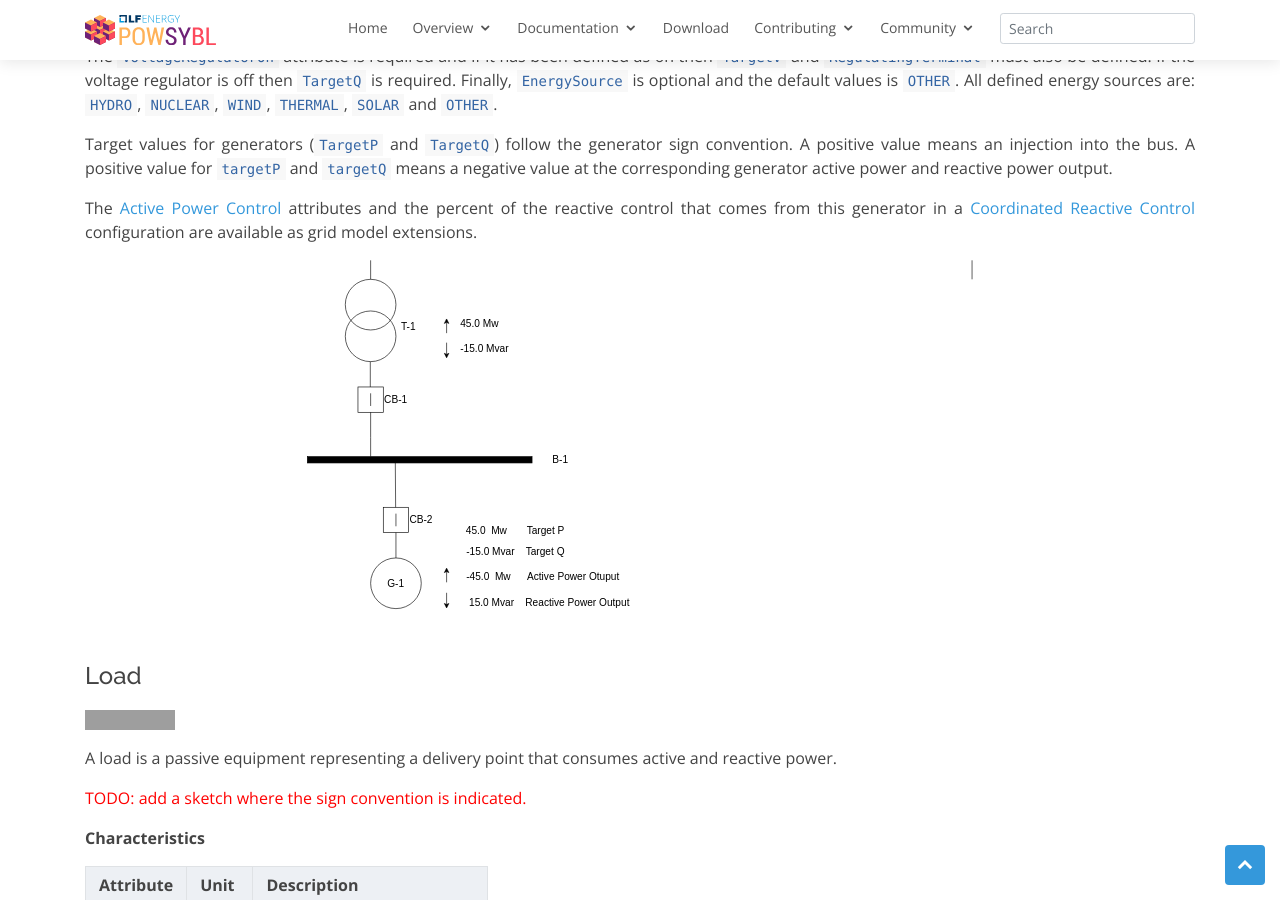
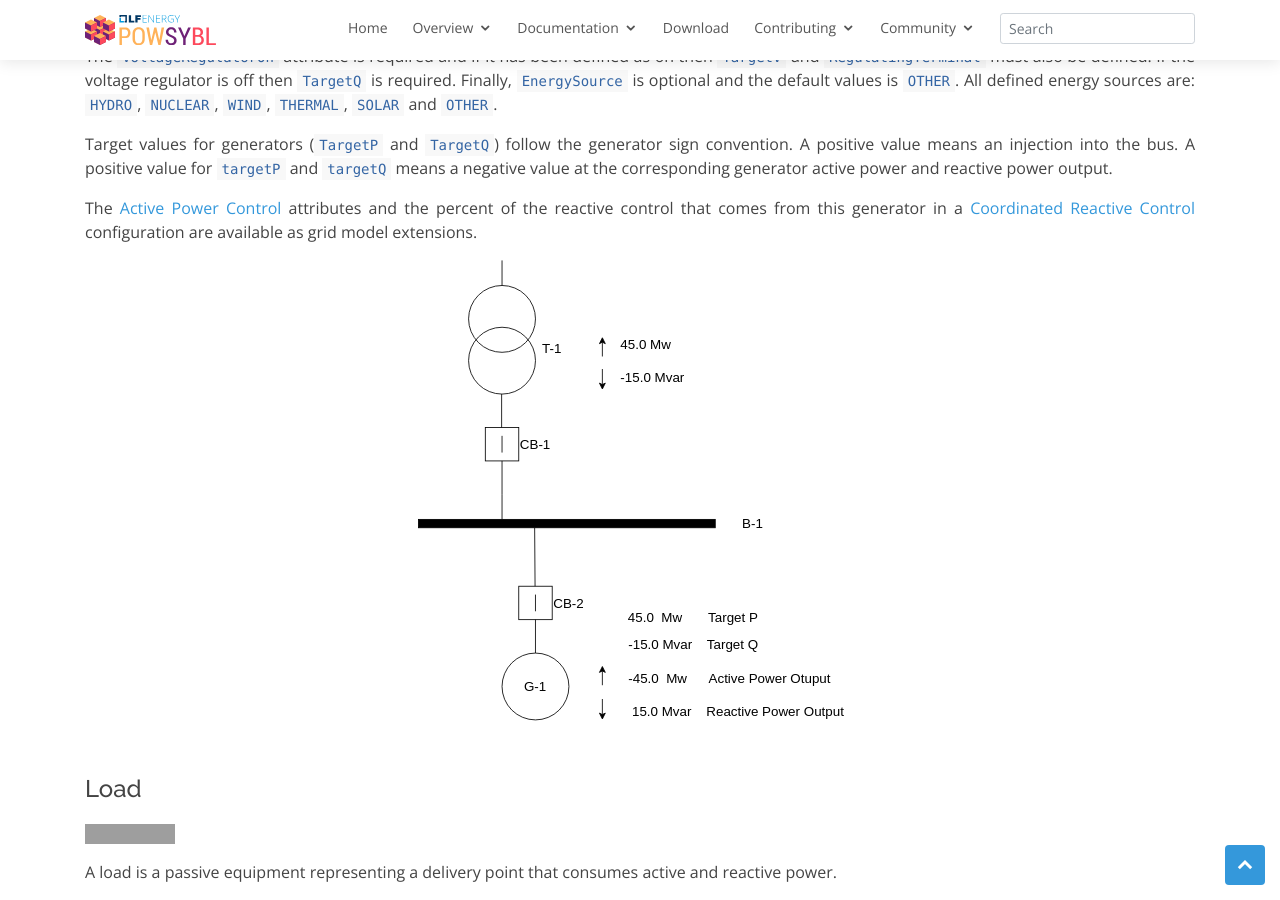
Before and after one commit to powsybl/powsybl.github.io, a Jekyll site: the page built from pages/documentation/grid/model/index.md, in a window 1280 px wide and 900 px high, scrolled down 4880 px. Built offline with Jekyll 4.4.1, drawn with Linux system fonts in a browser that asks for light colours; our own code applies the rules of GitHub Pages for plain Markdown files; grey boxes are pictures that could not be loaded.

Commit message:
Minor edits
Signed-off-by: José Antonio Marqués <marquesja@aia.es>

```diff
--- a/pages/documentation/grid/model/index.md
+++ b/pages/documentation/grid/model/index.md
@@ -111,7 +111,7 @@
 
 The [Active Power Control](extensions.md#active-power-control) attributes and the percent of the reactive control that comes from this generator in a [Coordinated Reactive Control](extensions.md#coordinated-reactive-control) configuration are available as grid model extensions.
 
-![GeneratorSignConvention](img/index/generator-sign-convention.svg){: width="60%" .center-image}
+![GeneratorSignConvention](img/index/generator-sign-convention.svg){: width="40%" .center-image}
 
 #### Load
 [![Javadoc](https://img.shields.io/badge/-javadoc-blue.svg)](https://javadoc.io/doc/com.powsybl/powsybl-core/latest/com/powsybl/iidm/network/Load.html)
```
Also changed, not shown: pages/documentation/grid/model/img/index/generator-sign-convention.svg.
